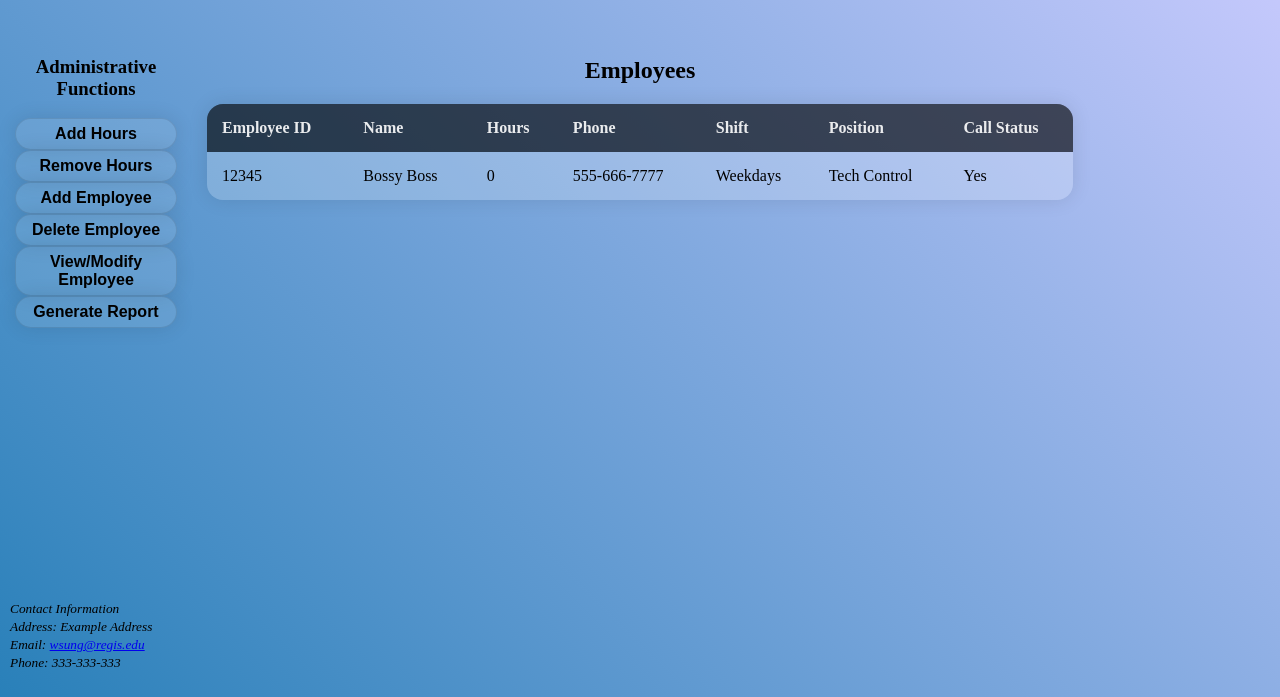
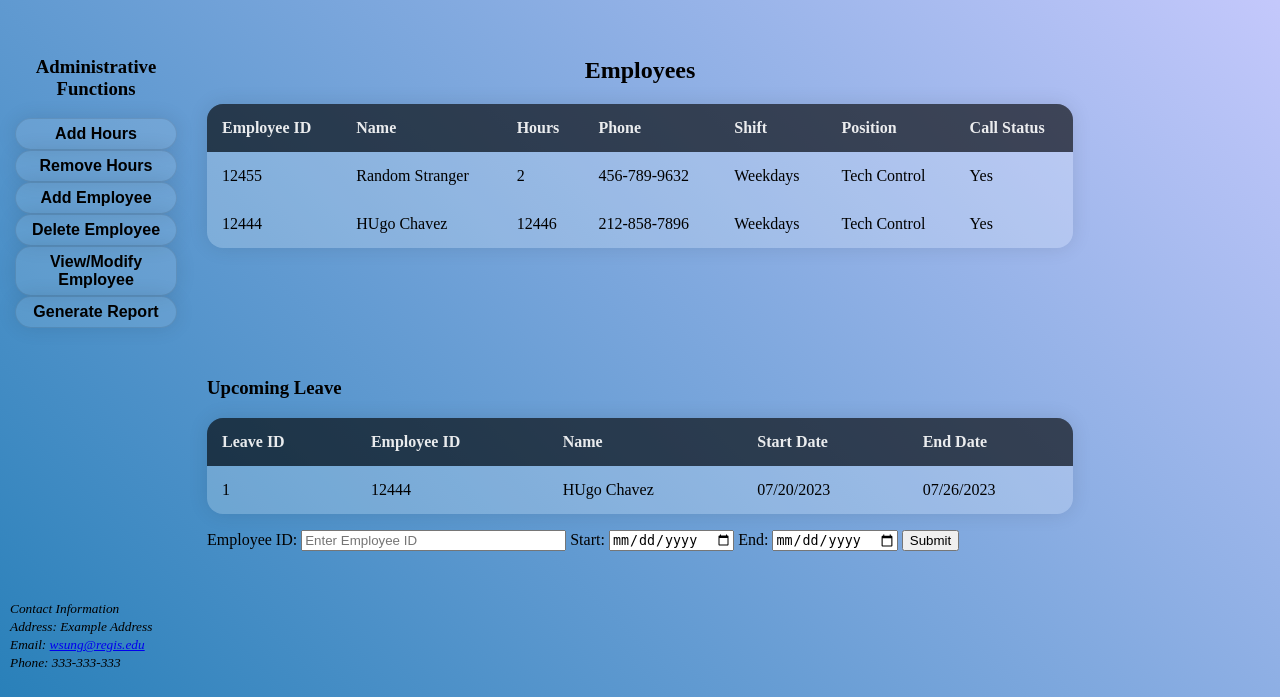
Before and after one commit to KungFoodie/overtime-app, a Flask app: template Capstone/templates/admin.html in a window 1280 px wide. Shown: the part 103-800 px from the top of the page. Run offline with Flask 3, Linux system fonts and the light colour scheme; the template is opened without the code that fills it, so the values that code supplies are empty; parts of the project's set-up code (start-up, migrations or seed data) failed here and were passed over.

Commit message:
Add Leave Table

```diff
--- a/Capstone/app.py
+++ b/Capstone/app.py
@@ -32,30 +32,59 @@ def index():
 def admin():
     if request.method == 'POST':
         oper = escape(request.form['oper'])
-        empid = escape(request.form['adminformid'])
         if oper in ['add', 'remove', 'delete']:
+            empid = escape(request.form['var1'])
             if oper in ['add', 'remove']:
-                hours = int(escape(request.form['adminformtime']))
+                hours = int(escape(request.form['var2']))
                 if oper == 'remove':
                     hours = -hours
-                db.update_hours(empid, hours)
-
+                errors = db.update_hours(empid, hours)
+                if not errors:
+                    message = "Successfully Updated Hours"
+                else:
+                    message = "Could not update hours. Error Encountered: " + str(errors)
             if oper == 'delete':
-                db.delete_row(int(empid))
+                errors = db.delete_row(int(empid))
+                if not errors:
+                    message = "Successfully Deleted Employee"
+                else:
+                    message = "Could not Delete Employee. Error Encountered: " + str(errors)
 
             logic.generate_admin_table()
-            return render_template('admin.html', logged=check_status())
+            return render_template('admin.html', logged=check_status(), alert=True, message=message)
         elif oper == 'view':
+            empid = escape(request.form['var1'])
             return redirect(url_for('record', empid=empid))
         elif oper == 'generate':
-            report_name = escape(request.form['adminformid'])
+            report_name = escape(request.form['var1'])
+            if len(report_name) == 0:
+                report_name = "default"
             errors = db.write_to_csv("SELECT * FROM employee_records", report_name)
             if not errors:
-                return render_template('admin.html', logged=check_status(), alert=True, message="Generated Report: " + report_name  + ".csv")
+                return render_template('admin.html', logged=check_status(), alert=True, message="Generated Report: " +
+                                                                                                report_name + ".csv")
             else:
                 return render_template('admin.html', logged=check_status(), alert=True, message="Error generating "
-                                                                                                "report: " + errors)
+                                                                                                "report: " + str(errors))
+        elif oper == 'leave':
+            emplist = logic.generate_list()
 
+            leave_id = escape(request.form['leave-id'])
+            node = emplist.search(int(leave_id))
+            names = node.get_name().split(" ")
+            fname = names[0]
+            lname = names[1]
+            start = escape(request.form['start-date'])
+            end = escape(request.form['end-date'])
+            errors = db.add_leave(leave_id, fname, lname, start, end)
+            if not errors:
+                message = "Successfully Added Leave"
+                logic.generate_leave_table()
+            else:
+                message = "Could not add leave. Error Encountered: " + str(errors)
+            return render_template('admin.html', logged=check_status(), alert=True, message=message)
+
+    logic.generate_leave_table()
     logic.generate_admin_table()
     return render_template('admin.html', logged=check_status())
 
@@ -110,9 +139,13 @@ def add():
         if db.search_by_id(empid):
             return render_template('add.html', logged=check_status(), submitted=False, alert=True, message="Duplicate Employee ID not Allowed")
         else:
-            db.insert(empid, fname, lname, phone, job, shift, call_check, hours)
+            errors = db.insert(empid, fname, lname, phone, job, shift, call_check, hours)
             logic.generate_admin_table()
-            return render_template('admin.html', logged=check_status())
+            if not errors:
+                return render_template('admin.html', logged=check_status())
+            else:
+                return render_template('add.html', logged=check_status(), submitted=False, alert=True,
+                                       message="Error Adding Employee: " + errors)
     else:
         return render_template('add.html', logged=check_status(), submitted=False)
 
@@ -175,6 +208,6 @@ def db_path():
 
 
 if __name__ == '__main__':
-    daemon = threading.Thread(target=logic.daemon_function_backup, args=(backup_interval,))
-    daemon.start()
+    #daemon = threading.Thread(target=logic.daemon_function_backup, args=(backup_interval,))
+    #daemon.start()
     app.run()
--- a/Capstone/reports/report.csv
+++ b/Capstone/reports/report.csv
@@ -1,2 +1,2 @@
 id,empid,fname,lname,phone,job,shift,call_check,hours
-1,12345,Bossy,Boss,555-666-7777,Tech Control,Weekdays,Yes,0
+3,12444,HUgo,Chavez,212-858-7896,Tech Control,Weekdays,Yes,0
--- /dev/null
+++ b/Capstone/reports/report1.csv
@@ -0,0 +1,2 @@
+id,empid,fname,lname,phone,job,shift,call_check,hours
+1,12345,Bossy,Boss,555-666-7777,Tech Control,Weekdays,Yes,0
--- a/Capstone/static/css/webdefault.css
+++ b/Capstone/static/css/webdefault.css
@@ -233,6 +233,10 @@ td:hover::after {
     text-align: center;
 }
 
+.no-data {
+    text-align: center;
+}
+
 /* Admin Page */
 
 .adminbuttonheader {
--- a/Capstone/static/js/admin.js
+++ b/Capstone/static/js/admin.js
@@ -23,7 +23,7 @@ function generate_report() {
     let perform_oper = document.getElementById("oper");
     perform_oper.value = "generate";
     let question1 = prompt("Enter report name");
-    let report_name = document.getElementById("adminformid");
+    let report_name = document.getElementById("var1");
     report_name.value = question1;
     let form = document.getElementById("adminform");
     form.submit();
@@ -61,7 +61,7 @@ function view_employee() {
     }
     let empName = check_ids(Number(question1));
     if (empName) {
-        let formid = document.getElementById("adminformid");
+        let formid = document.getElementById("var1");
         formid.value = question1;
         let perform_oper = document.getElementById("oper");
         perform_oper.value = "view";
@@ -85,7 +85,7 @@ function delete_employee() {
     if (empName) {
         if (confirm("Are you sure you want to delete the following Employee?\nEmployee ID: " + question1 +
             "\nName: " + empName)) {
-            let formid = document.getElementById("adminformid");
+            let formid = document.getElementById("var1");
             formid.value = question1;
             let perform_oper = document.getElementById("oper");
             perform_oper.value = "delete";
@@ -123,9 +123,9 @@ function ask_for_hours(operation) {
         let id_check = check_ids(id, operation, hours);
 
         if (id_check) {
-            let formhours = document.getElementById("adminformtime");
+            let formhours = document.getElementById("var2");
             formhours.value = question1;
-            let formid = document.getElementById("adminformid");
+            let formid = document.getElementById("var1");
             formid.value = question2;
             let perform_oper = document.getElementById("oper");
             perform_oper.value = operation;
@@ -138,6 +138,95 @@ function ask_for_hours(operation) {
     }
 }
 
+
+function validate_leave() {
+
+    if(check_for_data()) {
+        return false;
+    }
+    let emp_id = document.getElementById("leave-id").value;
+
+    let failed = false;
+    let message = "";
+
+    if (!check_for_id(emp_id)) {
+        failed = true;
+        message += " Employee ID";
+    }
+
+    if (!check_start_date()) {
+        failed = true;
+        if (message != "") {
+            message += ", Start Date";
+        } else {
+            message += "Start Date";
+        }
+    }
+
+    if (!check_end_date()) {
+        failed = true;
+        if (message != "") {
+            message += ", End Date";
+        } else {
+            message += "End Date";
+        }
+    }
+
+    if (failed) {
+        display_alert("Please fix the following fields: " + message);
+        return false;
+    } else {
+
+        let perform_oper = document.getElementById("oper");
+        perform_oper.value = 'leave';
+
+        let form = document.getElementById("leave-form");
+        form.submit();
+        return true;
+    }
+}
+
+function check_for_id(empid) {
+
+    let table = document.getElementById("admintable");
+    let rows = table.rows.length;
+    for (let i = 1; i < rows; i++) {
+        if (Number(table.rows[i].cells[0].innerText) == Number(empid)) {
+
+            return true;
+        }
+    }
+    display_alert("Employee ID not found");
+    return false;
+}
+
+
+function check_start_date() {
+    let start_value = document.getElementById("start-date").value;
+    let start_arr = start_value.split("-");
+    let start = new Date(start_arr[0] + '/' + start_arr[1] + '/' + start_arr[2]);
+    let today = new Date();
+    today.setHours(0, 0, 0, 0);
+    if (start < today) {
+        display_alert("Invalid Start Date");
+        return false;
+    }
+    return true;
+}
+
+function check_end_date() {
+    let start_value = document.getElementById("start-date").value;
+    let start_arr = start_value.split("-");
+    let start = new Date(start_arr[0] + '/' + start_arr[1] + '/' + start_arr[2]);
+    let end_value = document.getElementById("end-date").value;
+    let end_arr = end_value.split("-");
+    let end = new Date(end_arr[0] + '/' + end_arr[1] + '/' + end_arr[2]);
+    if (end <= start) {
+        display_alert("Invalid End Date");
+        return false;
+    }
+    return true;
+}
 
 function open_page(page, w, h){
     let width = w;
--- a/Capstone/templates/admin.html
+++ b/Capstone/templates/admin.html
@@ -12,10 +12,11 @@
         <div class="column side">
             <div class="adminbuttons">
                 <h3 class="adminbuttonheader">Administrative Functions</h3>
-                <form class="adminforms" id="adminform" onclick="return ask_for_hours()" action="/admin" method="post">
+                <form class="adminforms" id="adminform" action="/admin" method="post">
                     <input type="hidden" name="oper" id="oper" value="" />
-                    <input type="hidden" name="adminformid" id="adminformid" value="" />
-                    <input type="hidden" name="adminformtime" id="adminformtime" value="" />
+                    <input type="hidden" name="var1" id="var1" value="" />
+                    <input type="hidden" name="var2" id="var2" value="" />
+                    <input type="hidden" name="var3" id="var3" value="" />
                 </form>
 
                 <button class="admin button" onclick="ask_for_hours('add')">Add Hours</button>
@@ -32,7 +33,27 @@
 
                 <p>{% include "admintable.html" %}</p>
             </div>
+        </div>
+    </div>
 
+    <div class="row">
+        <div class="column main">
+            <div class="leave-div">
+                <h3>Upcoming Leave</h3>
+                <p>{% include "leave.html" %}</p>
+                <div class="leave-form-div">
+                    <form class="leave-form" id="leave-form" onsubmit="return validate_leave()" method="post">
+                        <input type="hidden" name="oper" id="oper" value="leave" />
+                        <label for="leave-id">Employee ID: </label>
+                        <input id="leave-id" name="leave-id" type="text" pattern="[0-9]{5}" title="5 Numbers Only" required placeholder="Enter Employee ID"  size="30" maxlength="5">
+                        <label for="start-date">Start:</label>
+                        <input type="date" class="date-form" id="start-date" onchange="check_start_date()" name="start-date" required>
+                        <label for="end-date">End:</label>
+                        <input type="date" class="date-form" id="end-date" onchange="check_end_date()" name="end-date" required>
+                        <input type="submit">
+                    </form>
+                </div>
+            </div>
         </div>
     </div>
 
--- a/Capstone/templates/admintable.html
+++ b/Capstone/templates/admintable.html
@@ -10,10 +10,19 @@
 			<th class="colhead">Call Status</th>
 		</thead>
 		<tr class="roweven">
-			<td class="coleven">12345</td>
-			<td class="colodd">Bossy Boss</td>
-			<td class="coleven">0</td>
-			<td class="colodd">555-666-7777</td>
+			<td class="coleven">12455</td>
+			<td class="colodd">Random Stranger</td>
+			<td class="coleven">2</td>
+			<td class="colodd">456-789-9632</td>
+			<td class="coleven">Weekdays</td>
+			<td class="colodd">Tech Control</td>
+			<td class="coleven">Yes</td>
+		</tr>
+		<tr class="rowodd">
+			<td class="coleven">12444</td>
+			<td class="colodd">HUgo Chavez</td>
+			<td class="coleven">12446</td>
+			<td class="colodd">212-858-7896</td>
 			<td class="coleven">Weekdays</td>
 			<td class="colodd">Tech Control</td>
 			<td class="coleven">Yes</td>
--- /dev/null
+++ b/Capstone/templates/leave.html
@@ -0,0 +1,18 @@
+<div class="employeetable">
+	<table id="admintable">
+		<thead>
+			<th class="colhead">Leave ID</th>
+			<th class="colhead">Employee ID</th>
+			<th class="colhead">Name</th>
+			<th class="colhead">Start Date</th>
+			<th class="colhead">End Date</th>
+		</thead>
+		<tr class="roweven">
+			<td class="coleven">1</td>
+			<td class="coleven">12444</td>
+			<td class="colodd">HUgo Chavez</td>
+			<td class="coleven">07/20/2023</td>
+			<td class="colodd">07/26/2023</td>
+		</tr>
+	</table>
+</div>
--- a/Capstone/templates/record.html
+++ b/Capstone/templates/record.html
@@ -16,7 +16,7 @@
                 <legend>Employee Information</legend>
                 <p><label class="question" for="empid" >Employee ID:&nbsp;</label>
                 <input class="textBox" type="text" id="empid" name="empid" pattern="[0-9]{5}" title="5 Numbers Only"
-                       required placeholder="Enter Employee ID" pattern="[0-9]+" title="Only numbers" size="30" maxlength="6"
+                       required placeholder="Enter Employee ID"  size="30" maxlength="5"
                        value="{{prefillid}}" disabled></p>
                 <p><label class="question" for="firstname">First Name:&nbsp;</label>
                         <input id="firstname" class ="textBox toggle" type="text" name="firstname" required placeholder="Please enter your first name."
```
Also changed, not shown: Capstone/Python/dbtools.py (+124 -52 lines), Capstone/Python/employee.py (+17 -4 lines), Capstone/Python/linkedlist.py (+17 -16 lines), Capstone/Python/logic.py (+121 -29 lines), Capstone/templates/gwtable.html (+14 -1 lines), Capstone/templates/tctable.html (+11 -4 lines), Capstone/database/employees.sqlite (added), Capstone/reports/.csv (added), Capstone/test/employees.sqlite (added), 2 other files.
